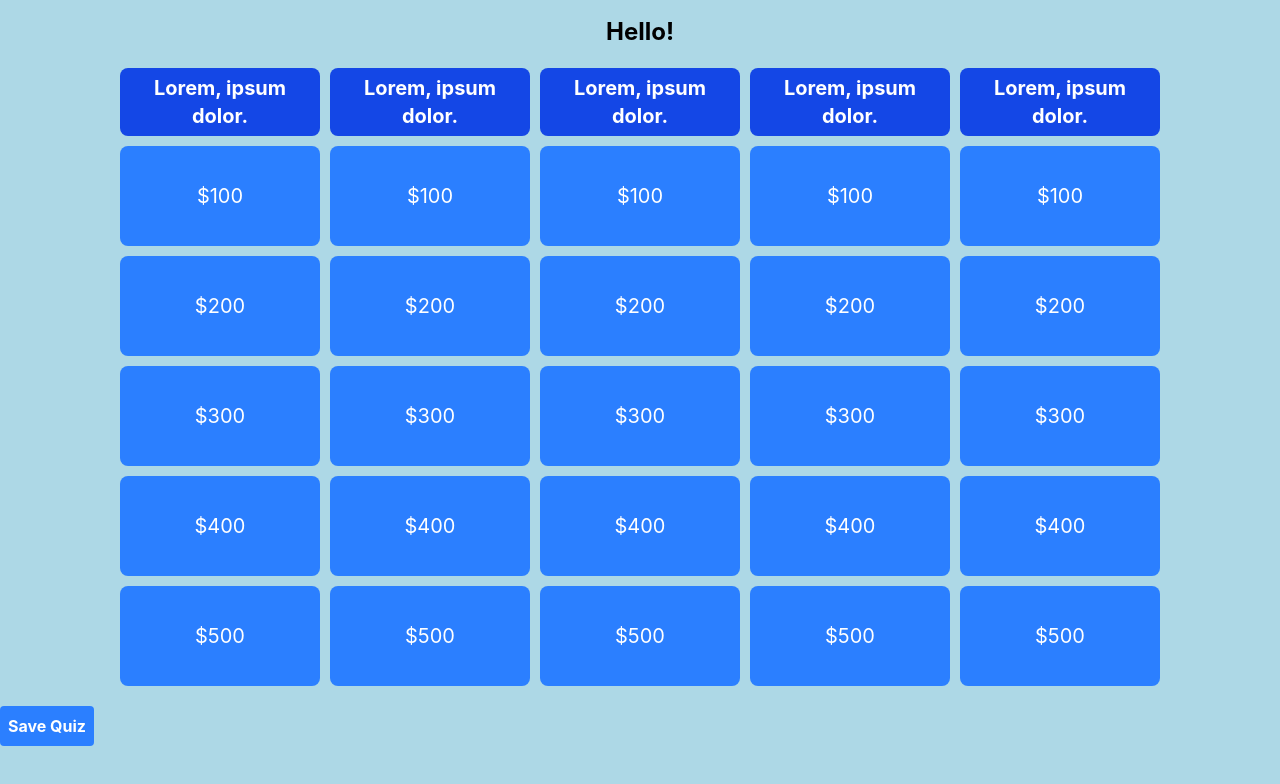
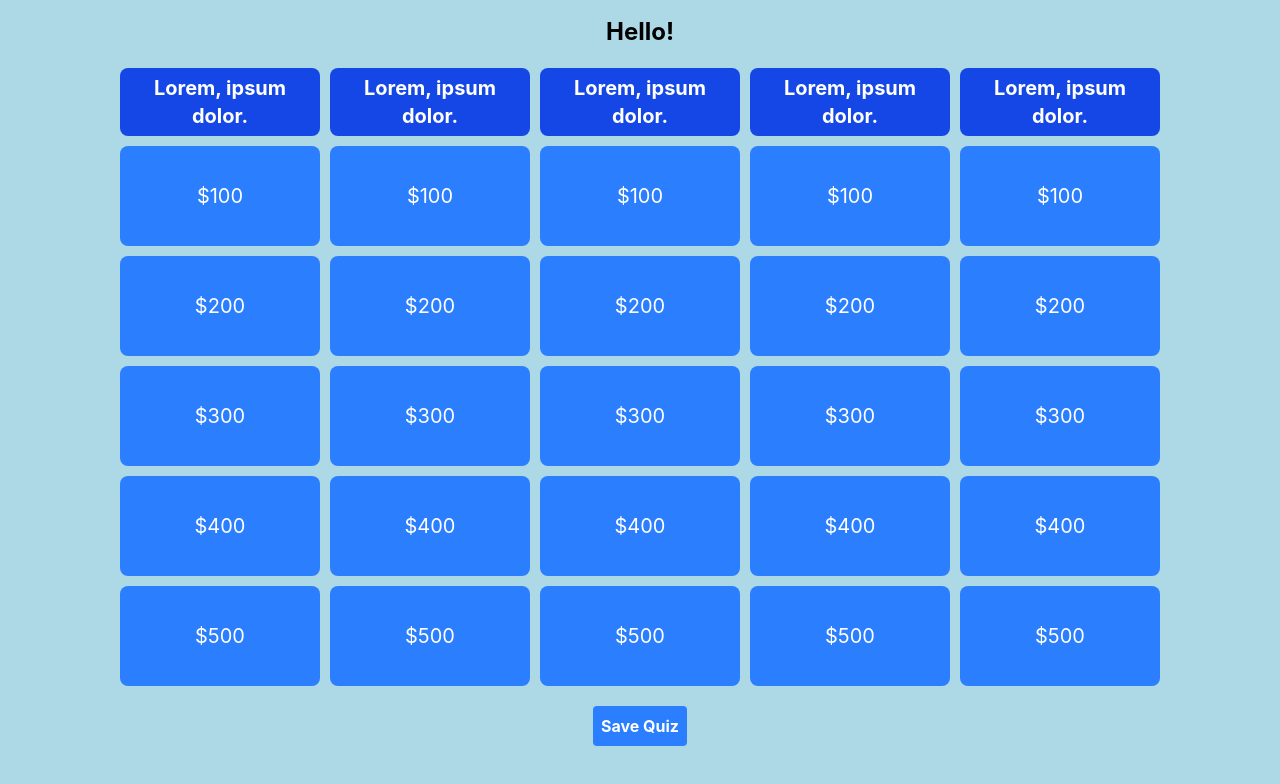
Before and after one commit to Toy085/What-is-Quiz, a SvelteKit app: page /create in a window 1280 px wide. Shown: the top 784 px of the page. Built offline with nearby package versions, Linux system fonts and the light colour scheme.

Commit message:
Center save button on create page

```diff
--- a/src/routes/create/+page.svelte
+++ b/src/routes/create/+page.svelte
@@ -10,4 +10,4 @@
 
 <Gameboard creation={true}/>
 
-<button onclick={saveQuiz} class="bg-blue-500 hover:bg-blue-700 m-auto text-white font-bold p-2 rounded cursor-pointer">Save Quiz</button>
+<button onclick={saveQuiz} class="bg-blue-500 hover:bg-blue-700 m-auto block text-white font-bold p-2 rounded cursor-pointer">Save Quiz</button>
```
